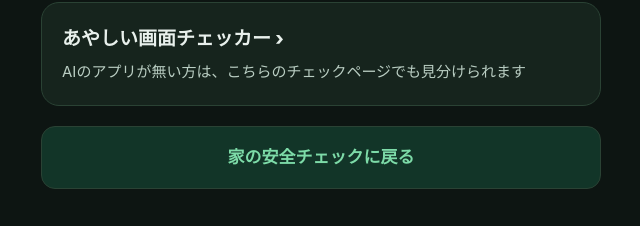
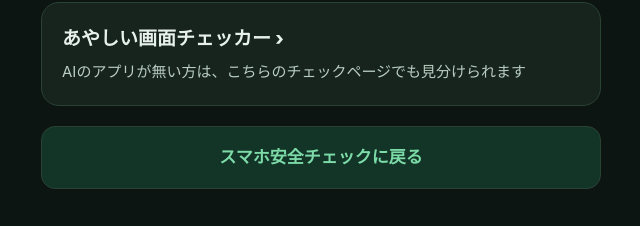
Before and after one commit to noburin1/tomocheck, a plain HTML site: page docs/anzen/ask/index.html in a window 1280 px wide. Shown: the part 1940-2166 px from the top of the page, 319-959 px from the left. Drawn offline with Linux system fonts and the light colour scheme.

Commit message:
戻るボタンの名称をスマホ安全チェックに変更

```diff
--- a/docs/anzen/ask/index.html
+++ b/docs/anzen/ask/index.html
@@ -185,7 +185,7 @@
     <div class="d">AIのアプリが無い方は、こちらのチェックページでも見分けられます</div>
   </a>
 
-  <a class="back" href="../">家の安全チェックに戻る</a>
+  <a class="back" href="../">スマホ安全チェックに戻る</a>
 </div>
 <script>
 (function () {
```
